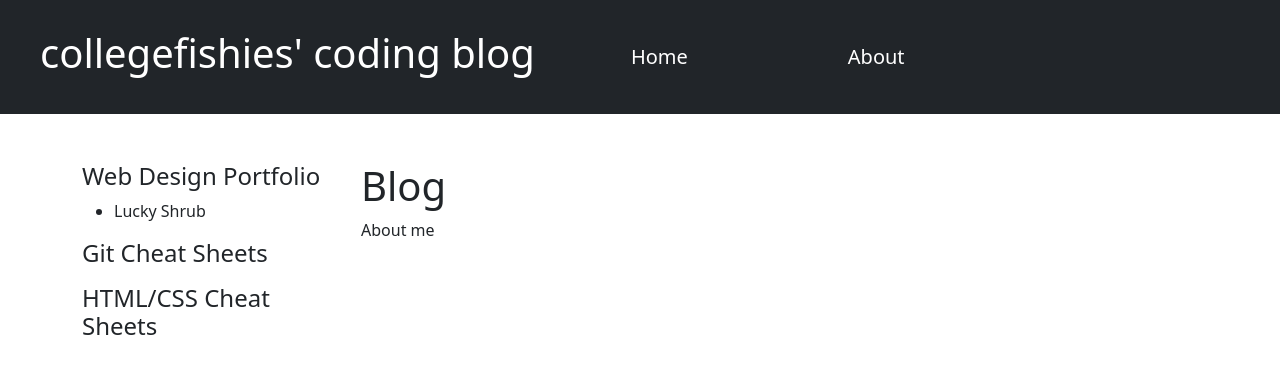
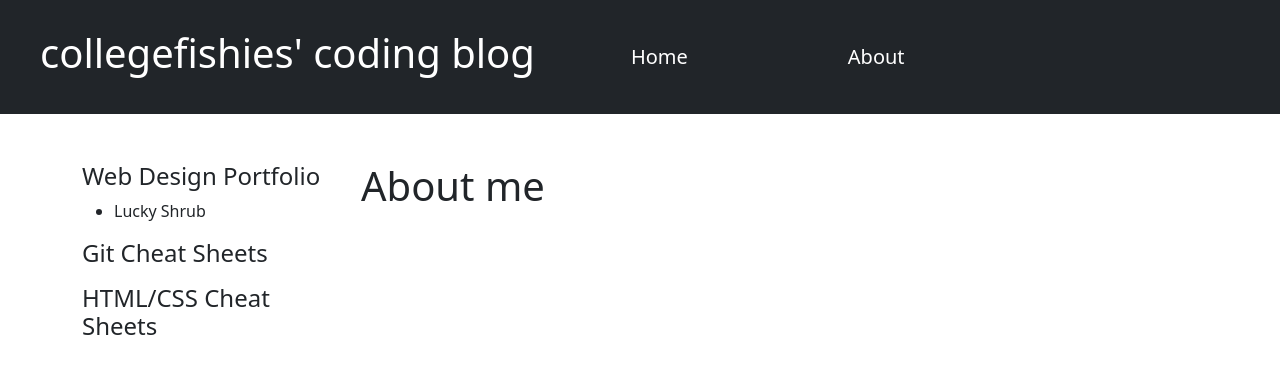
Before and after one commit to collegefishies/collegefishies.github.io, a React (Create React App) app: page /about in a window 1280 px wide. Shown: the top 374 px of the page. Built offline with nearby package versions, Linux system fonts and the light colour scheme.

Commit message:
Rename BlogPosts to Content. Clean up code with linter.

```diff
--- a/package.json
+++ b/package.json
@@ -44,6 +44,7 @@
     ]
   },
   "devDependencies": {
-    "gh-pages": "^6.0.0"
+    "gh-pages": "^6.0.0",
+    "stylelint-config-standard": "^34.0.0"
   }
 }
--- a/src/About.js
+++ b/src/About.js
@@ -1,11 +1,8 @@
-import Header from './comp/Header'
 import ContentArea from './comp/ContentArea'
-import Sidebar, {getFilenames} from './comp/Sidebar'
+import Sidebar from './comp/Sidebar'
 import UsefulLinks from './comp/UsefulLinks'
-import BlogPosts from './comp/BlogPosts'
-import BlogPost from './comp/BlogPost'
+import Content from './comp/Content'
 import Row from 'react-bootstrap/Row'
-import {Routes, Route, Link} from 'react-router-dom'
 function Main() {
   return (
       <ContentArea>
@@ -18,14 +15,13 @@ function Main() {
             </UsefulLinks>
             <UsefulLinks title="Git Cheat Sheets">
               <ul>
-                {getFilenames}
+                {}
               </ul>
             </UsefulLinks>
             <UsefulLinks title="HTML/CSS Cheat Sheets"></UsefulLinks>
           </Sidebar>
-          <BlogPosts>
-            About me
-          </BlogPosts>
+          <Content title="About me">
+          </Content>
         </Row>
       </ContentArea>
   );
--- a/src/Blog.js
+++ b/src/Blog.js
@@ -1,11 +1,9 @@
-import Header from './comp/Header'
 import ContentArea from './comp/ContentArea'
-import Sidebar, {getFilenames} from './comp/Sidebar'
+import Sidebar from './comp/Sidebar'
 import UsefulLinks from './comp/UsefulLinks'
-import BlogPosts from './comp/BlogPosts'
+import Content from './comp/Content'
 import BlogPost from './comp/BlogPost'
 import Row from 'react-bootstrap/Row'
-import {Routes, Route, Link} from 'react-router-dom'
 import { blog } from './blogs'
 
 function returnPostComponent(post, index) {
@@ -24,14 +22,13 @@ function Blog() {
             </UsefulLinks>
             <UsefulLinks title="Git Cheat Sheets">
               <ul>
-                {getFilenames}
               </ul>
             </UsefulLinks>
-            <UsefulLinks title="HTML/CSS Cheat Sheets"></UsefulLinks>
+            <UsefulLinks title="HTML/CnSS Cheat Sheets"></UsefulLinks>
           </Sidebar>
-          <BlogPosts>
+          <Content title="Blog">
             {blog.posts.map(returnPostComponent)}
-          </BlogPosts>
+          </Content>
         </Row>
       </ContentArea>
   );
--- a/src/comp/BlogPosts.jsx
+++ /dev/null
@@ -1,17 +0,0 @@
-import {size, device} from '../html'
-import styled from 'styled-components';
-
-const BlogPostsStyle = styled.div.attrs({
-  className: "col-12 col-lg-9"
-})`
-`;
-
-
-export default function BlogPosts(props){
-  return (
-      <BlogPostsStyle>
-        <h1>Blog</h1>
-        {props.children}
-      </BlogPostsStyle>
-    )
-};
--- /dev/null
+++ b/src/comp/Content.jsx
@@ -0,0 +1,16 @@
+import styled from 'styled-components';
+
+const ContentStyle = styled.div.attrs({
+  className: "col-12 col-lg-9"
+})`
+`;
+
+
+export default function Content(props){
+  return (
+      <ContentStyle>
+        <h1>{props.title}</h1>
+        {props.children}
+      </ContentStyle>
+    )
+};
--- a/src/comp/ContentArea.jsx
+++ b/src/comp/ContentArea.jsx
@@ -1,12 +1,3 @@
-import styled from 'styled-components'
-
-const FlexBox = styled.div.attrs({
-  className: "container-fluid"
-})`
-  min-height: 100vh;
-`
-
-
 function ContentArea(props){
   return (
     <main className="content-container mt-5 min-vh-100">
--- a/src/comp/Header.jsx
+++ b/src/comp/Header.jsx
@@ -1,5 +1,4 @@
 import styled from 'styled-components'
-import {Link} from 'react-router-dom'
 import NavToBurger from './NavToBurger'
 
 const HeaderContainer = styled.header.attrs({
@@ -14,9 +13,7 @@ const Title = styled.h1.attrs({
 
 
 function Header(props){
-  const title = props.title
   return (
-    // <header className="bg-dark text-white px-3 py-3">
     <HeaderContainer>
       <NavToBurger />
     </HeaderContainer>
--- a/src/comp/Sidebar.jsx
+++ b/src/comp/Sidebar.jsx
@@ -1,13 +1,7 @@
-import {size, device} from '../html'
 import styled from 'styled-components';
 
 const Sidebar = styled.div.attrs({
 	className: "col-12 col-lg-3"
 })``;
 
-function getFilenames(path) {
-
-}
-
 export default Sidebar;
-export {getFilenames}
--- a/src/comp/UsefulLinks.jsx
+++ b/src/comp/UsefulLinks.jsx
@@ -1,8 +1,4 @@
-import styled from 'styled-components'
 
-const LinkStyle = styled.div`
-	flex: 1
-`
 
 function UsefulLinks(props) {
 	const title = props.title ? <h4>{props.title}</h4> : "Useful Links"
```
Also changed, not shown: src/App.js (+2 -7 lines), 1 other file (tests, documents, lock files or other folders).
